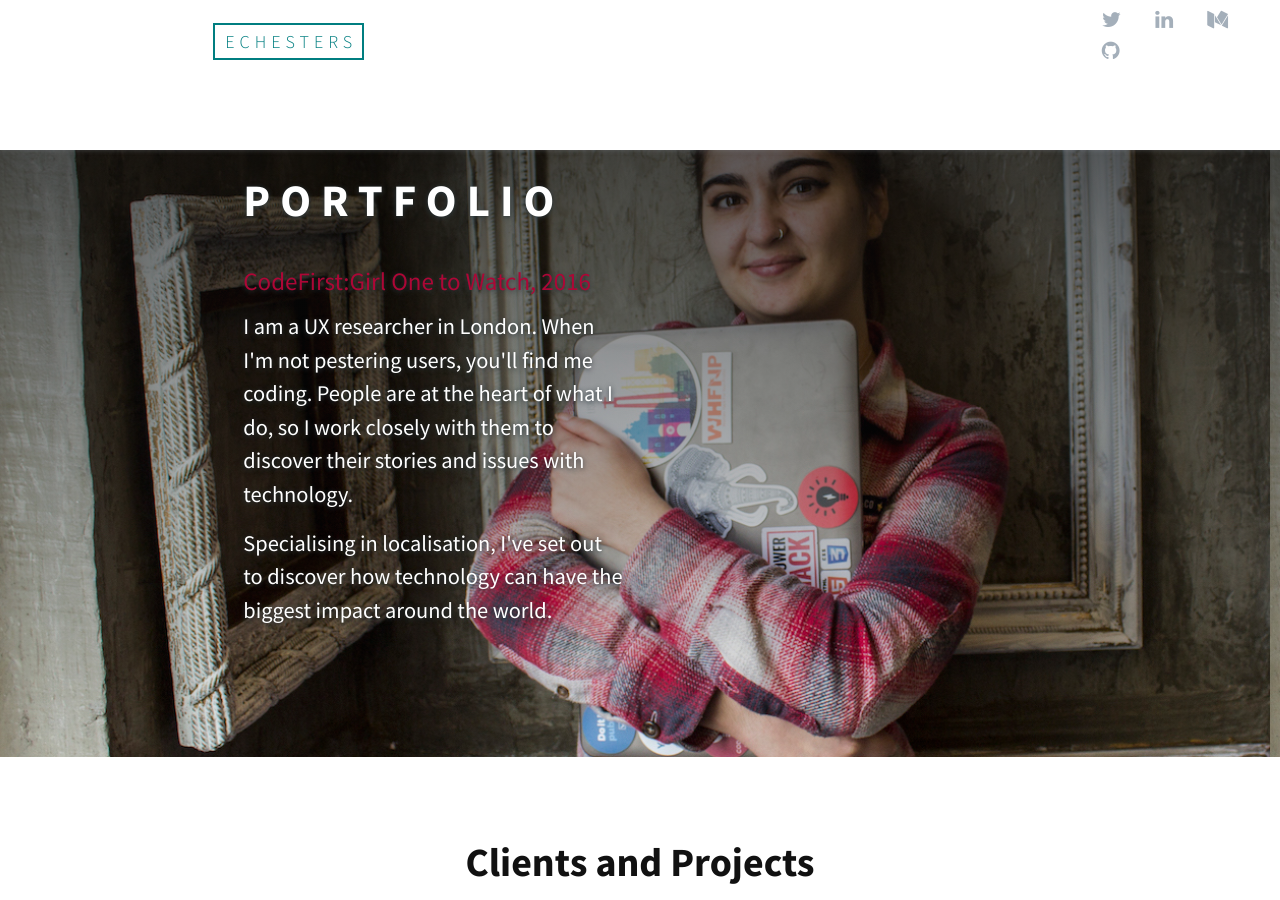
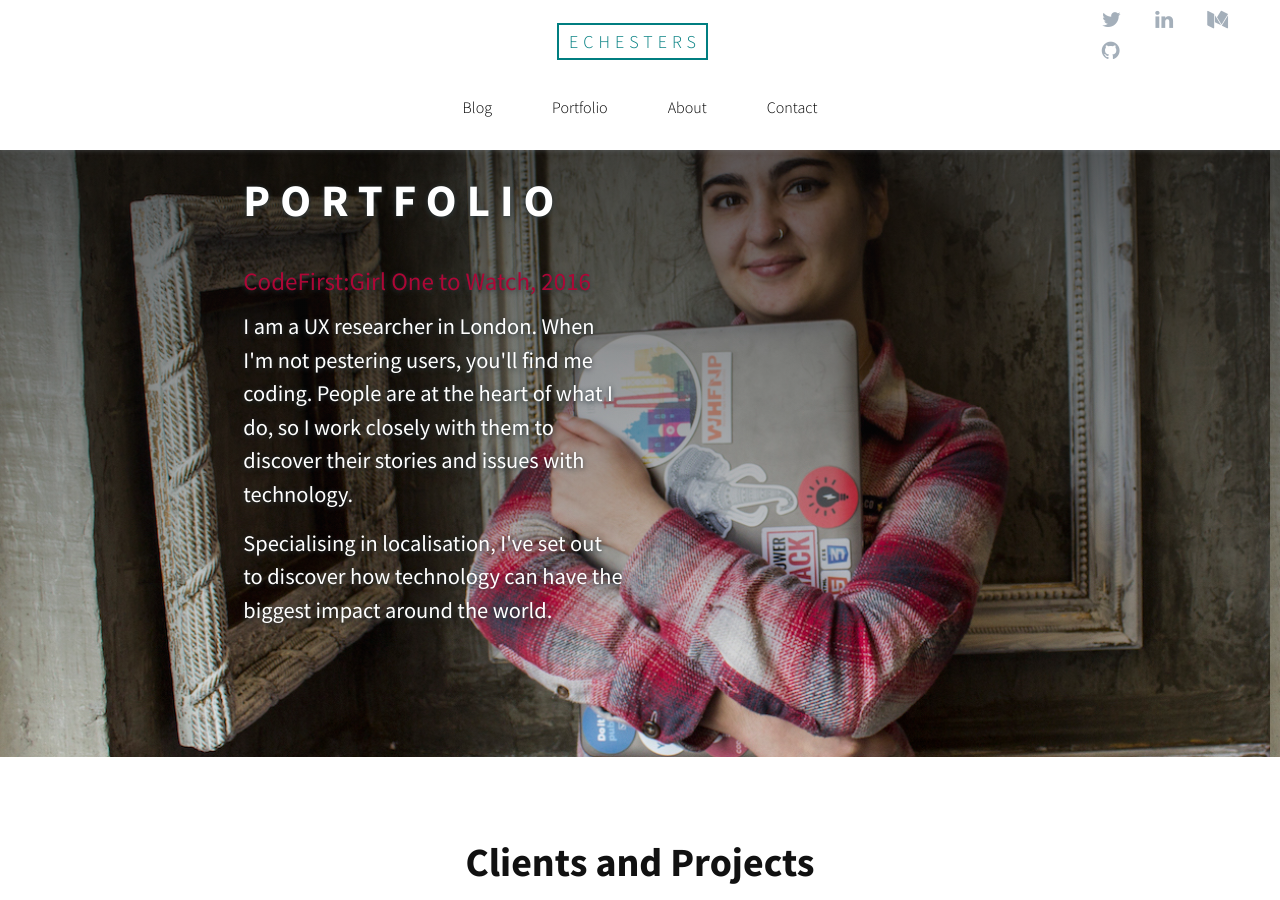
Before and after one commit to EChesters/echesters.github.io, a Jekyll site: the page built from portfolio.html, in a window 1280 px wide and 900 px high. Built offline with Jekyll 4.4.1, drawn with Linux system fonts in a browser that asks for light colours; nearby versions of some CDN libraries; comment, search, counter and statistics services are not loaded.

Commit message:
All alements in the right place for desktop and mobile

```diff
--- a/_includes/navbar.html
+++ b/_includes/navbar.html
@@ -24,7 +24,6 @@
         </ul>
       </div>
     </div>
-  <!-- </div> -->
 
   <div class="navbar-header col-xs-12 no-padding position right">
     <button type="button" class="navbar-toggle collapsed" data-toggle="collapse" data-target="#mynavbar" aria-expanded="false">
@@ -34,14 +33,14 @@
       <span class="icon-bar"></span>
     </button>
   </div>
-  </div>
 
-<!--   <div class="navbar-collapse collapse" aria-expanded="true">
+  <div class="navbar-collapse collapse" aria-expanded="true">
     <ul class="nav navbar-nav">
       <li><a href="/">Blog</a></li>
       <li><a href="/portfolio.html">Portfolio</a></li>
       <li><a href="/about.html">About</a></li>
       <li><a href="/pages/contact.html">Contact</a></li>
     </ul>
-  </div> -->
+  </div>
+  </div>
 </nav>
--- a/_sass/_nav.scss
+++ b/_sass/_nav.scss
@@ -104,9 +104,9 @@ nav {
   }
 }
 
-ul.nav {
-  @include vertical-align(-10%);
-}
+// ul.nav {
+//   @include vertical-align(-10%);
+// }
 
 .navbar, .navbar-default {
   @include border-radius(0);
@@ -136,20 +136,20 @@ ul.nav {
   font-size: $logo-size;
 }
 
-// .navbar-default .navbar-collapse {
-//   @media(max-width:767px){
-//     overflow: visible;
+.navbar-default .navbar-collapse {
+  @media(max-width:767px){
+    overflow: visible;
 
-//     &.in {
-//       background: $white;
-//       padding-bottom: $spacing-unit;
-//     }
+    &.in {
+      background: $white;
+      padding-bottom: $spacing-unit;
+    }
 
-//     &.nav > li {
-//       padding: $spacing-unit 0;
-//     }
-//   }
-// }
+    &.nav > li {
+      padding: $spacing-unit 0;
+    }
+  }
+}
 
 .navbar-collapse {
   text-align:center;
@@ -160,7 +160,9 @@ ul.nav {
 }
 
 .navbar-header {
-  position: absolute;
+  @media only screen and (min-width: 320px) and (max-width: 1200px) {
+    position: absolute;
+  }
 }
 
 #social-media {
```
